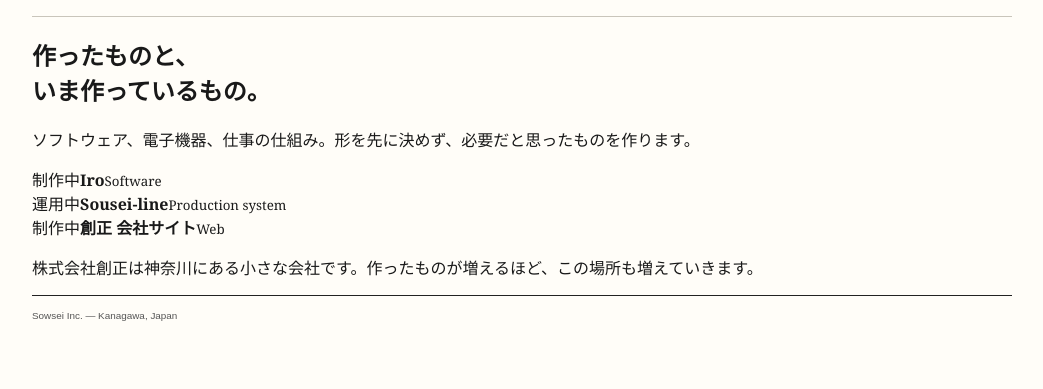
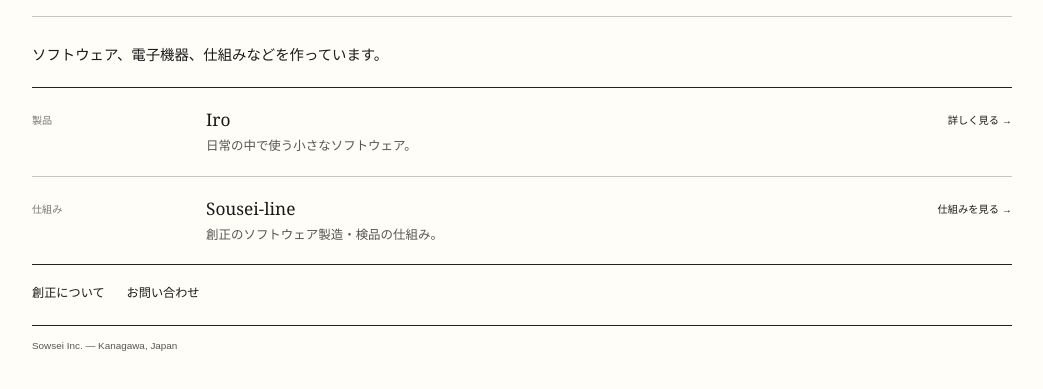
Before and after one commit to sowsei-inc/sowsei-site, an Astro site: page / in a window 1280 px wide. Shown: the part 47-436 px from the top of the page, without its empty margins (118-1161 px from the left). Built offline with nearby package versions, Linux system fonts and the light colour scheme; Astro itself is replaced by a stand-in of ours.

Commit message:
Make homepage a minimal distribution hub

```diff
--- a/src/pages/index.astro
+++ b/src/pages/index.astro
@@ -1,4 +1,12 @@
 ---
 import BaseLayout from '../layouts/BaseLayout.astro';
+const base = import.meta.env.BASE_URL.replace(/\/$/, '');
 ---
-<BaseLayout><section class="lead"><h1>作ったものと、<br/>いま作っているもの。</h1><p>ソフトウェア、電子機器、仕事の仕組み。形を先に決めず、必要だと思ったものを作ります。</p></section><section class="works"><article class="work"><span class="state">制作中</span><strong>Iro</strong><small>Software</small></article><article class="work"><span class="state">運用中</span><strong>Sousei-line</strong><small>Production system</small></article><article class="work"><span class="state">制作中</span><strong>創正 会社サイト</strong><small>Web</small></article></section><p class="bottom">株式会社創正は神奈川にある小さな会社です。作ったものが増えるほど、この場所も増えていきます。</p></BaseLayout>
+<BaseLayout>
+<section class="intro"><p>ソフトウェア、電子機器、仕組みなどを作っています。</p></section>
+<section class="destinations">
+  <a class="destination" href={base+'/products/'}><span class="kind">製品</span><div><h2>Iro</h2><p>日常の中で使う小さなソフトウェア。</p></div><span class="go">詳しく見る →</span></a>
+  <a class="destination" href={base+'/sousei-line/'}><span class="kind">仕組み</span><div><h2>Sousei-line</h2><p>創正のソフトウェア製造・検品の仕組み。</p></div><span class="go">仕組みを見る →</span></a>
+</section>
+<nav class="secondary"><a href={base+'/about/'}>創正について</a><a href={base+'/contact/'}>お問い合わせ</a></nav>
+</BaseLayout>
```
